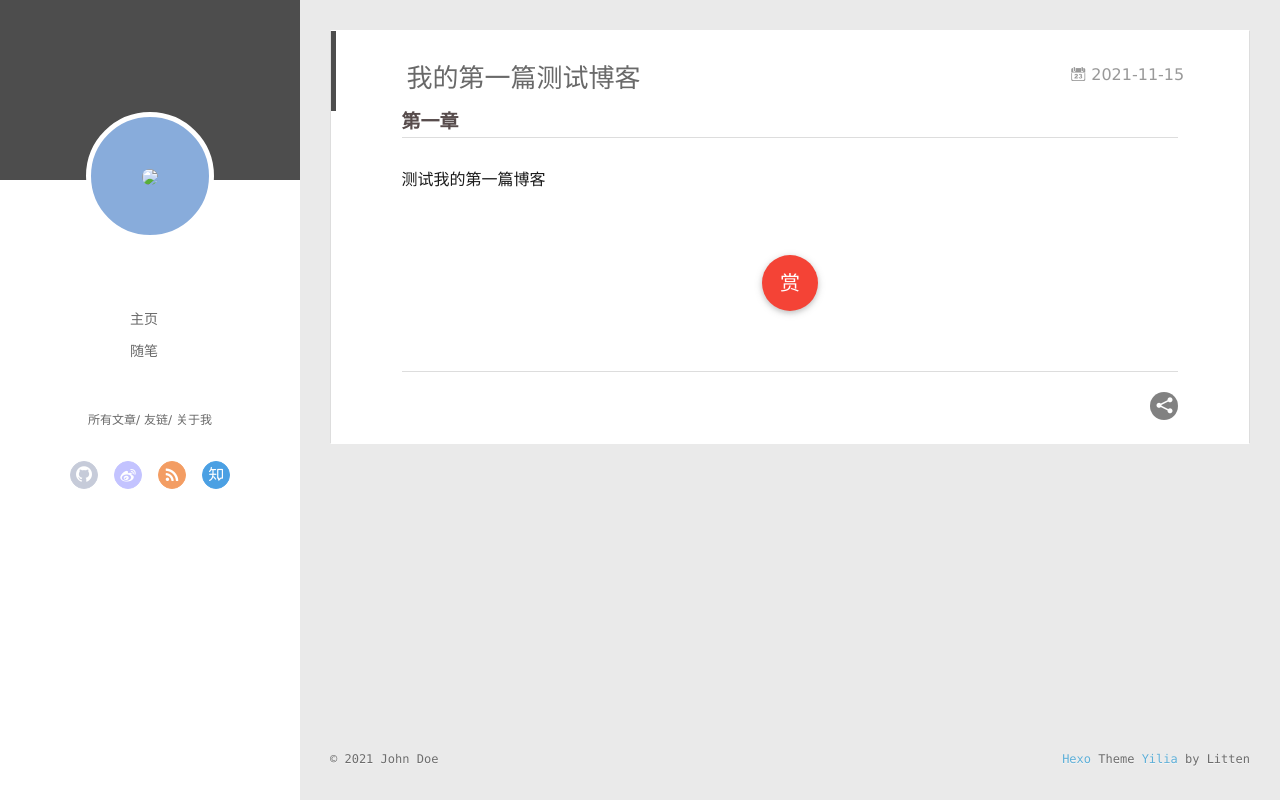
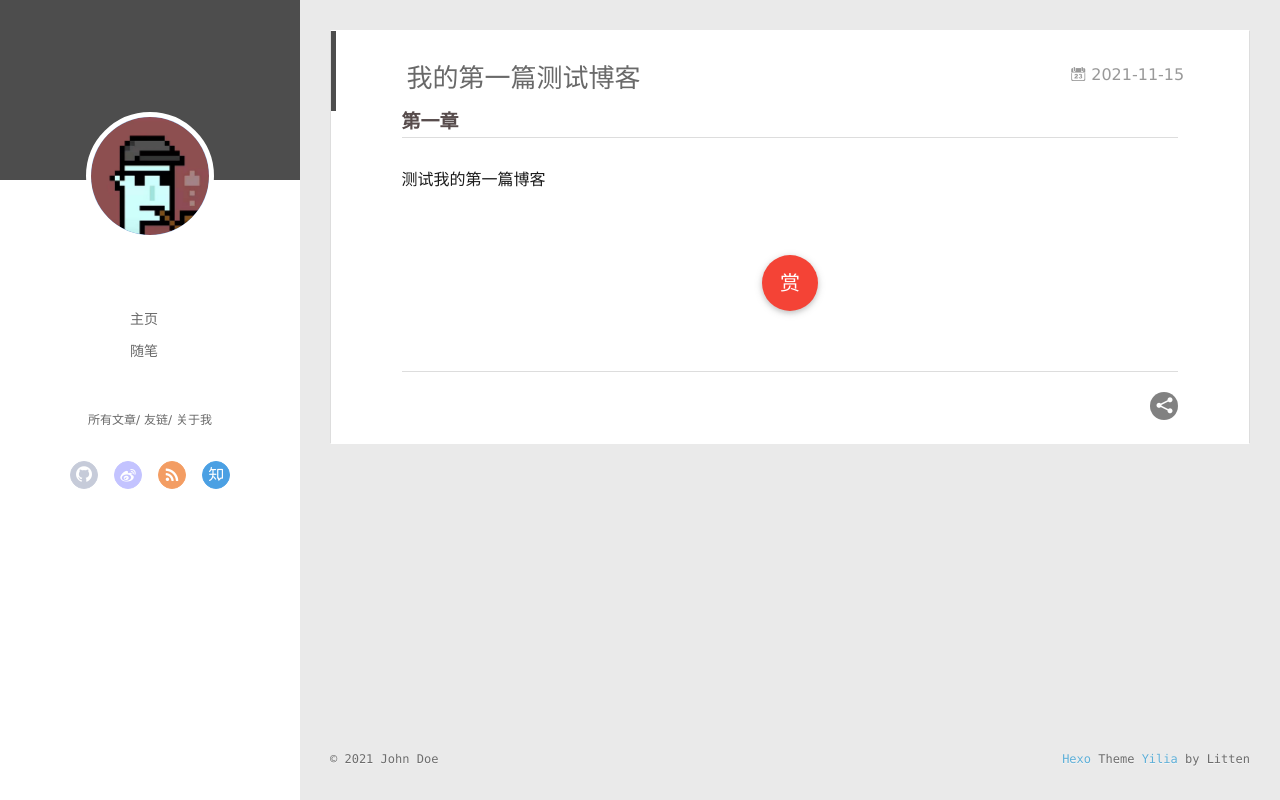
Before and after one commit to study0909/study0909.github.io, a plain HTML site: page 2021/11/15/我的第一篇测试博客/index.html in a window 1280 px wide. Drawn offline with Linux system fonts and the light colour scheme.

Commit message:
Site updated: 2021-11-15 22:16:17

```diff
--- a/2021/11/15/我的第一篇测试博客/index.html
+++ b/2021/11/15/我的第一篇测试博客/index.html
@@ -47,7 +47,7 @@
 <div class="intrude-less">
 	<header id="header" class="inner">
 		<a href="/" class="profilepic">
-			<img src="/themes/yilia/source/img/tx.jpg" class="js-avatar">
+			<img src="/img/tx.jpg" class="js-avatar">
 		</a>
 		<hgroup>
 		  <h1 class="header-author"><a href="/"></a></h1>
@@ -105,7 +105,7 @@
 	<div class="intrude-less">
 		<header id="header" class="inner">
 			<div class="profilepic">
-				<img src="/themes/yilia/source/img/tx.jpg" class="js-avatar">
+				<img src="/img/tx.jpg" class="js-avatar">
 			</div>
 			<hgroup>
 			  <h1 class="header-author js-header-author"></h1>
```
Also changed, not shown: archives/2021/11/index.html (+2 -2 lines), archives/2021/index.html (+2 -2 lines), archives/index.html (+2 -2 lines), index.html (+2 -2 lines).
